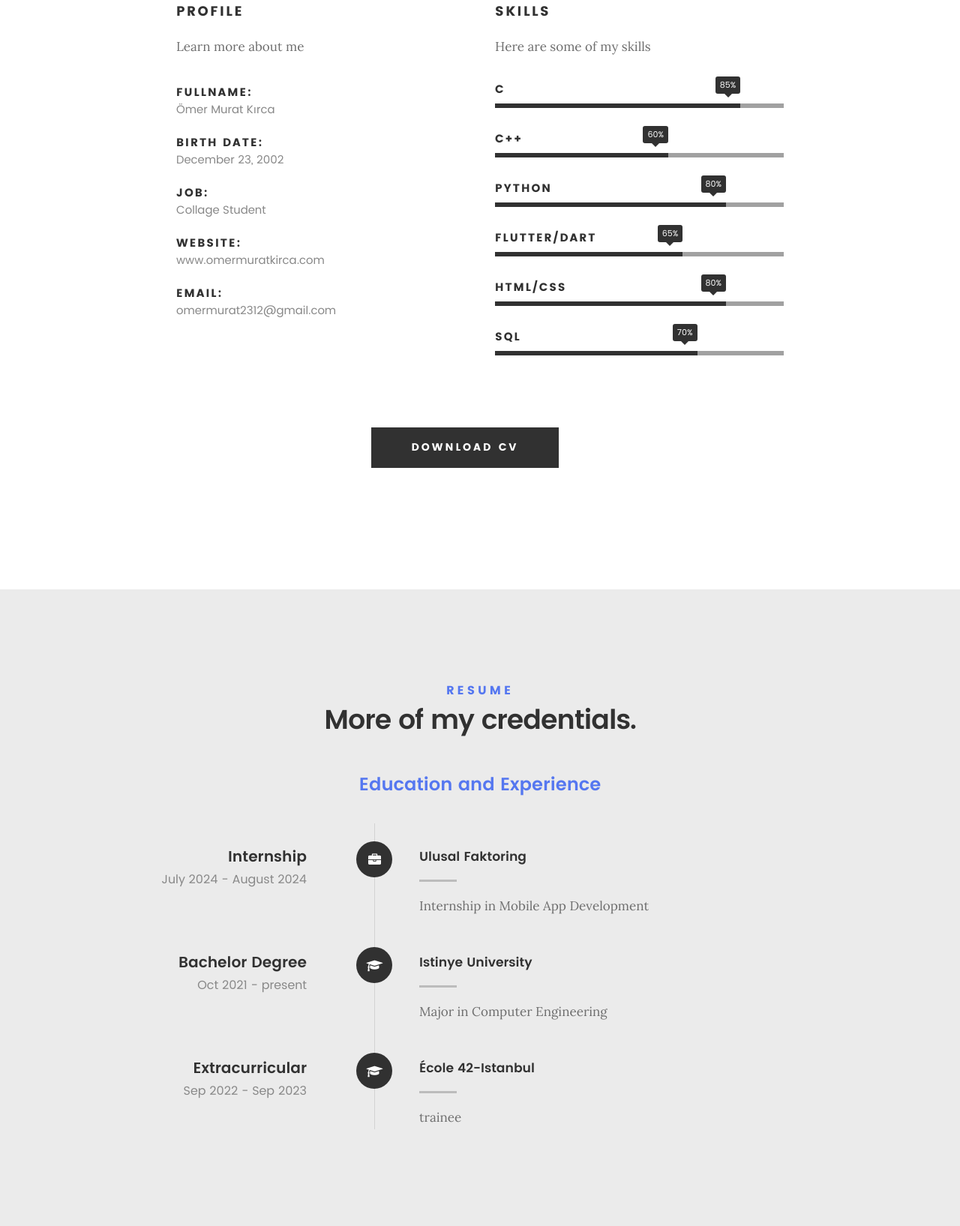
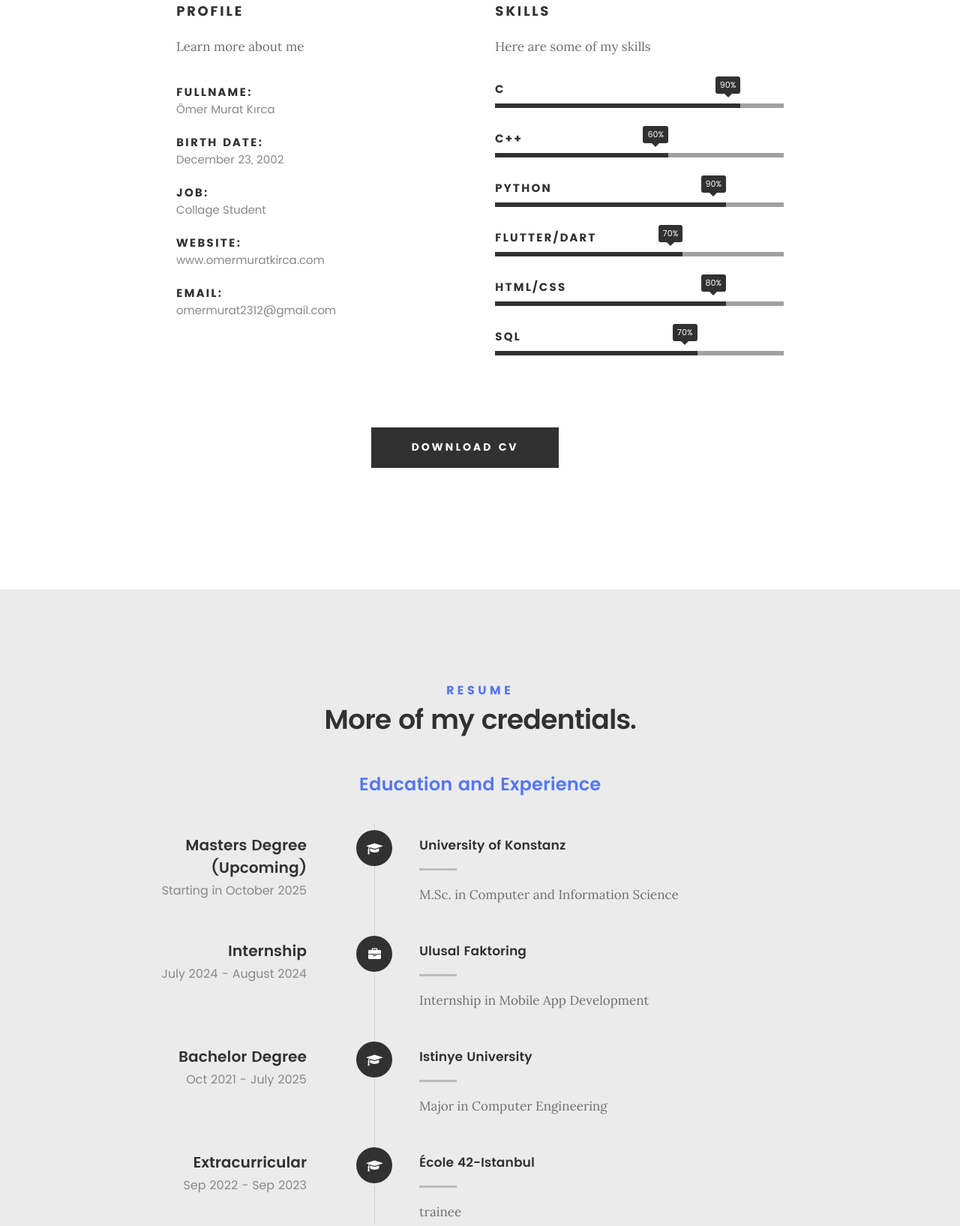
Before and after one commit to Omskka/PersonalWebsite, a website: page index.html in a window 1280 px wide. Shown: the part 1637-3272 px from the top of the page at 75% size. Drawn offline with Linux system fonts and the light colour scheme; files whose address does not match are found by name.

Commit message:
Update 29.06.25

```diff
--- a/index.html
+++ b/index.html
@@ -115,7 +115,7 @@
 
 				<div class="intro-info">
 
-					<img src="images/profile-pic2.jpg" alt="Profile Picture">
+					<img src="images/profilePic.jpeg" alt="Profile Picture">
 
 					<div class="lead">I, Ömer Murat Kırca am a Computer Engineering student living in Istanbul,Turkey.
 						<br> <br> Here's a glimpse into my world: <br> <br>
@@ -184,7 +184,7 @@
 
 				<ul class="skill-bars">
 					<li>
-						<div class="progress percent85"><span>85%</span></div>
+						<div class="progress percent85"><span>90%</span></div>
 						<strong>C</strong>
 					</li>
 					<li>
@@ -192,11 +192,11 @@
 						<strong>C++</strong>
 					</li>
 					<li>
-						<div class="progress percent80"><span>80%</span></div>
+						<div class="progress percent80"><span>90%</span></div>
 						<strong>Python</strong>
 					</li>
 					<li>
-						<div class="progress percent65"><span>65%</span></div>
+						<div class="progress percent65"><span>70%</span></div>
 						<strong>Flutter/Dart</strong>
 					</li>
 					<li>
@@ -216,7 +216,7 @@
 
 		<div class="row button-section">
 			<div class="col-twelve">
-				<a href="cv/ÖmerMuratKırcaCV.pdf" title="Download CV" class="button button-primary" download>Download
+				<a href="cv/Resume.pdf" title="Download CV" class="button button-primary" download>Download
 					CV</a>
 			</div>
 		</div>
@@ -324,21 +324,21 @@
 
 					<div class="timeline-block">
 
-						<!-- <div class="timeline-ico">
-	   					<i class="fa fa-briefcase"></i>
-	   				</div> -->
+						<div class="timeline-ico">
+							<i class="fa fa-graduation-cap"></i>
+						</div>
 
-						<!-- <div class="timeline-header">
-	   					<h3>Master Degree</h3>
-	   					<p>July 2015 - Present</p>
-	   				</div>
+						<div class="timeline-header">
+							<h3>Masters Degree (Upcoming)</h3>
+							<p>Starting in October 2025</p>
+						</div>
 
-	   				<div class="timeline-content">
-	   					<h4>University of Life</h4>
-	   					<p>Lorem ipsum Occaecat do esse ex et dolor culpa nisi ex in magna consectetur nisi cupidatat laboris esse eiusmod deserunt aute do quis velit esse sed Ut proident cupidatat nulla esse cillum laborum occaecat nostrud sit dolor incididunt amet est occaecat nisi.</p>
-	   				</div> -->
+						<div class="timeline-content">
+							<h4>University of Konstanz</h4>
+							<p>M.Sc. in Computer and Information Science</p>
+						</div>
 
-					</div>
+					</div> <!-- /timeline-block -->
 
 					<div class="timeline-block">
 
@@ -367,7 +367,7 @@
 
 						<div class="timeline-header">
 							<h3>Bachelor Degree</h3>
-							<p>Oct 2021 - present</p>
+							<p>Oct 2021 - July 2025</p>
 						</div>
 
 						<div class="timeline-content">
@@ -411,7 +411,7 @@
 		<div class="row section-intro">
 			<div class="col-twelve">
 				<h5>Portfolio</h5>
-				<h1>Check Out Some of My Works.</h1>
+				<h1>Check Out Some of My Work.</h1>
 
 				<p class="lead">You can access some of my work through my <a
 						href="https://github.com/Omskka?tab=repositories">Github</a></p>
@@ -450,7 +450,7 @@
 
 	<!-- TransferMe App
 ================================================== -->
-	<div class="app-container-transferme">
+	<!-- <div class="app-container-transferme">
 		<div class="div-block-2"><img src="images/appLogo.png" loading="lazy" sizes="100px" alt="Avocation App Icon
 " class="app-logo-image">
 			<p class="app-description"><strong>TransferMe</strong> is a comprehensive fintech banking application
@@ -472,7 +472,7 @@
 		<div class="app-image-container"><img src="images/transferMe.png" loading="lazy"
 				sizes="(max-width: 991px) 100vw, (max-width: 1279px) 44vw, (max-width: 1919px) 451.09375px, 488.6875px"
 				alt="" class="image-app"></div>
-	</div>
+	</div> -->
 
 	<!-- contact
    ================================================== -->
```
Also changed, not shown: MyArt.html (+1 -1 lines), images/profile-pic2.jpg (deleted), images/profilePic.jpeg (added), 2 other files.
